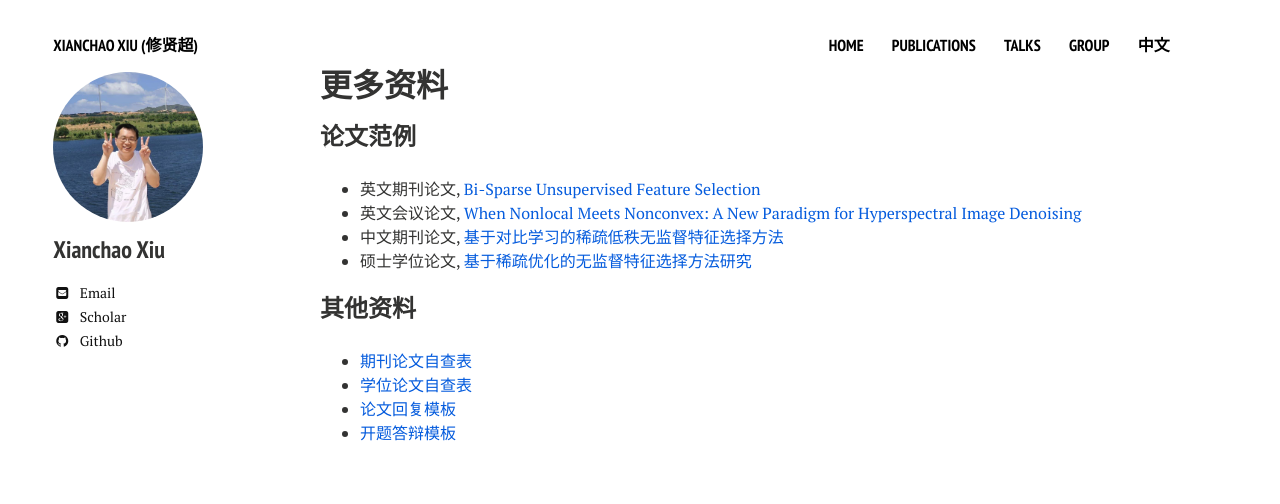
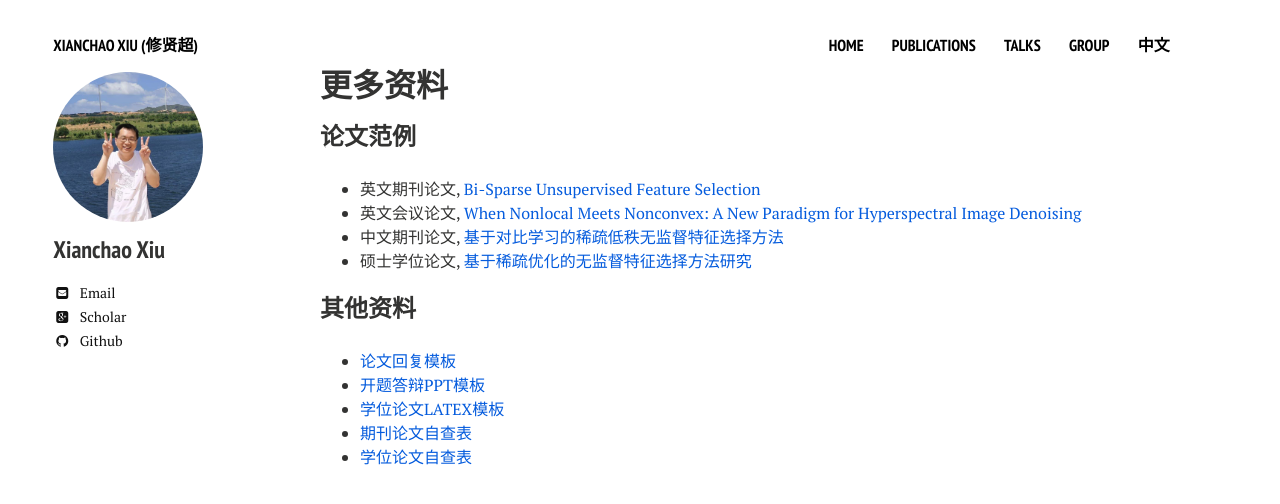
Before and after one commit to xianchaoxiu/xianchaoxiu.github.io, a Jekyll site: the page built from chinese/reading/what/index.md, in a window 1280 px wide. Shown: the top 504 px of the page. Built offline with Jekyll 4.4.1, drawn with Linux system fonts in a browser that asks for light colours; nearby versions of some CDN libraries.

Commit message:
Update index.md

```diff
--- a/chinese/reading/what/index.md
+++ b/chinese/reading/what/index.md
@@ -12,7 +12,8 @@ share: false
 * 硕士学位论文, <a href="https://xianchaoxiu.github.io/group/2025-Yang.pdf" class="textlink" target="_blank">基于稀疏优化的无监督特征选择方法研究</a> <br>
 
 ### 其他资料
+* <a href="../what/reply.pdf" class="textlink" target="_blank">  论文回复模板 <br>
+* <a href="../what/kaiti.pptx" class="textlink" target="_blank">  开题答辩PPT模板 <br>
+* <a href="https://www.overleaf.com/latex/templates/shuthesis-thesis-template-for-shanghai-university/fqdhvtkggqzv" class="textlink" target="_blank">  学位论文LATEX模板 <br>
 * <a href="../what/paper.pdf" class="textlink" target="_blank">  期刊论文自查表 <br>
 * <a href="../what/thesis.pdf" class="textlink" target="_blank">  学位论文自查表 <br>
-* <a href="../what/reply.pdf" class="textlink" target="_blank">  论文回复模板 <br>
-* <a href="../what/kaiti.pptx" class="textlink" target="_blank">  开题答辩模板 <br>
```
